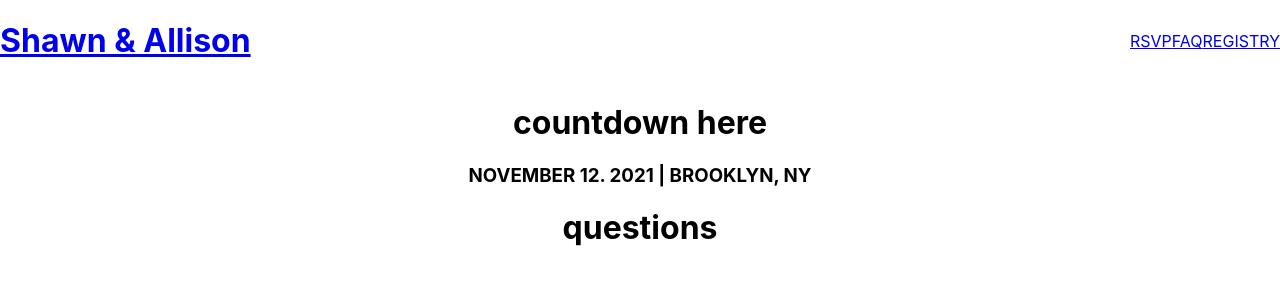
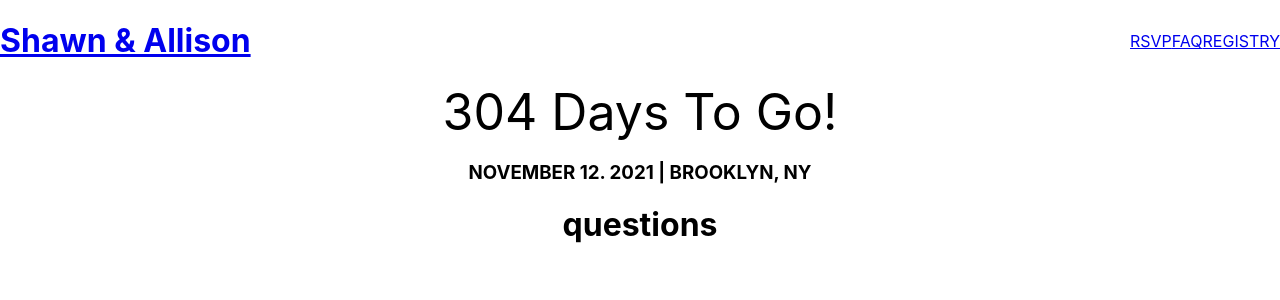
Before and after one commit to allicue/wedding-website, a React (Create React App) app: page / in a window 1280 px wide. Shown: the top 300 px of the page. Built offline with nearby package versions, Linux system fonts and the light colour scheme.

Commit message:
added in countdown to homepage

```diff
--- /dev/null
+++ b/src/components/Countdown/Countdown.css
@@ -0,0 +1,3 @@
+.countdown-text {
+  font-size: 50px;
+}
--- a/src/components/Countdown/Countdown.jsx
+++ b/src/components/Countdown/Countdown.jsx
@@ -0,0 +1,51 @@
+import React, { useEffect, useState } from 'react';
+import './Countdown.css'
+
+function Countdown(props) {
+
+  const calculateTimeLeft = () => {
+    // let year = new Date().getFullYear();
+    const difference = new Date(`2021-11-12`) - new Date();
+    let timeLeft = {};
+
+    if (difference > 0) {
+      timeLeft = {
+        Days: Math.floor(difference / (1000 * 60 * 60 * 24)),
+        // Hours: Math.floor((difference / (1000 * 60 * 60)) % 24),
+        // Minutes: Math.floor((difference / 1000 / 60) % 60),
+        // Seconds: Math.floor((difference / 1000) % 60),
+      };
+    }
+    return timeLeft;
+  };
+
+  const [timeLeft, setTimeLeft] = useState(calculateTimeLeft());
+
+  useEffect(() => {
+    setTimeout(() => {
+      setTimeLeft(calculateTimeLeft());
+    }, 1000);
+  }) ;
+
+  const timerComponents = [];
+
+  Object.keys(timeLeft).forEach((interval) => {
+    if (!timeLeft[interval]) {
+      return;
+    }
+
+    timerComponents.push(
+      <span className='countdown-text'>
+        {timeLeft[interval]} {interval}{" "} To Go!<br></br>
+      </span>
+    );
+  });
+
+  return (
+    <div>
+      {timerComponents.length ? timerComponents : <h2>We made it down the aisle!</h2>}
+    </div>
+  );
+}
+
+export default Countdown;
--- a/src/screens/Homepage/Homepage.jsx
+++ b/src/screens/Homepage/Homepage.jsx
@@ -1,9 +1,10 @@
 import React from 'react';
+import Countdown from '../../components/Countdown/Countdown';
 
 function Homepage(props) {
   return (
     <div>
-      <h1>countdown here</h1>
+      <Countdown />
       <h3>NOVEMBER 12. 2021 | BROOKLYN, NY</h3>
     </div>
   );
```
Also changed, not shown: 1 other file (tests, documents, lock files or other folders).
